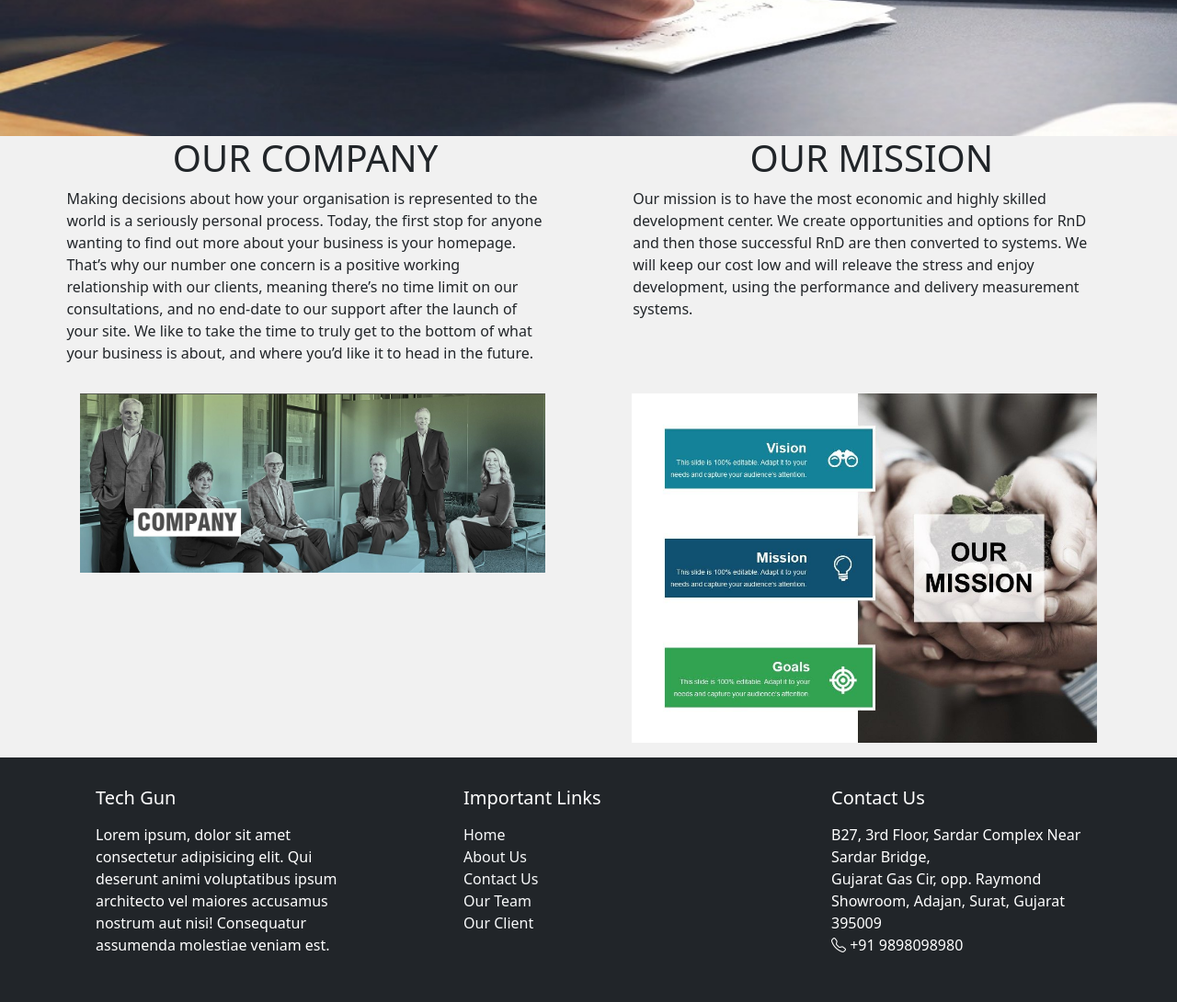
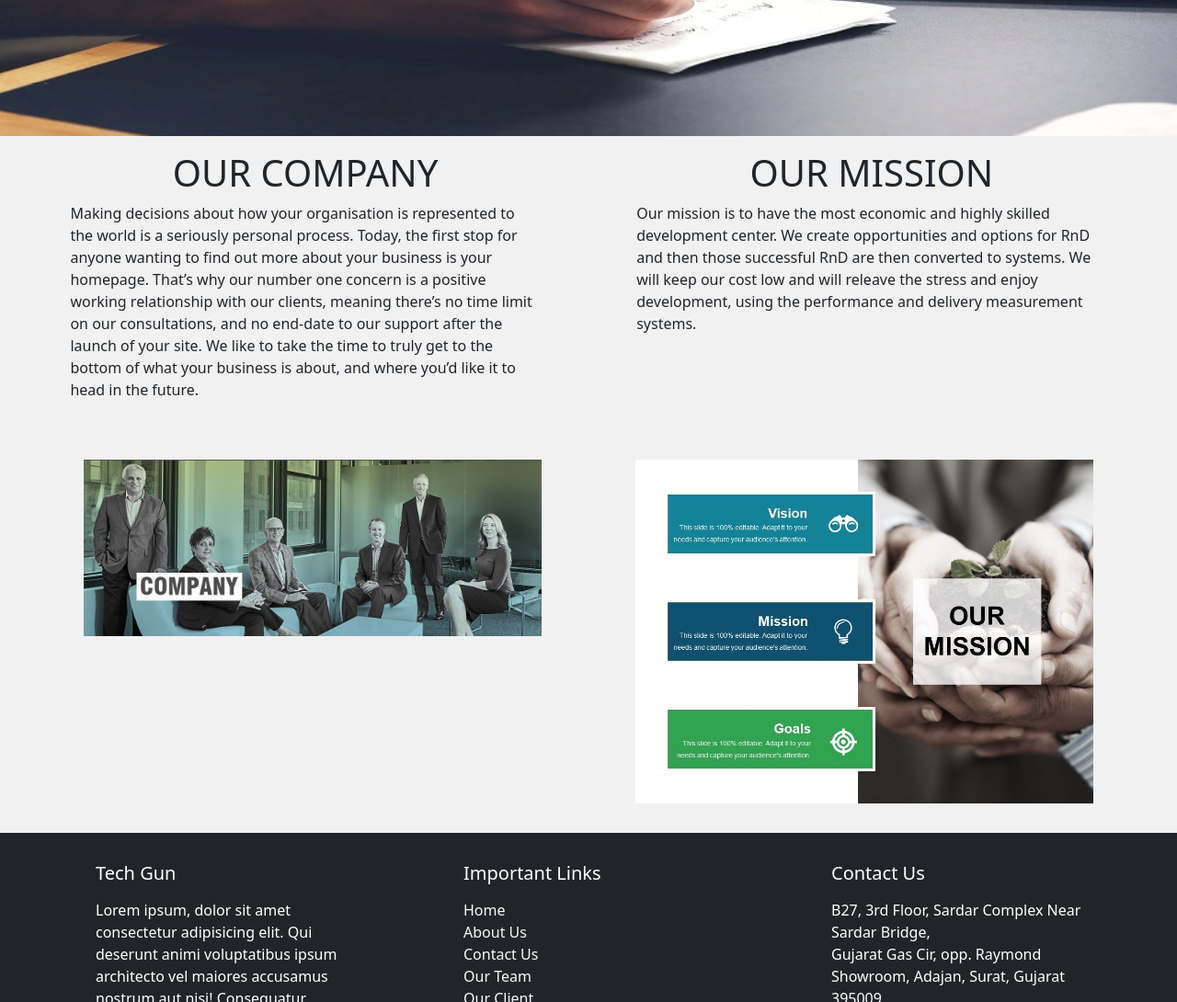
Before and after one commit to Irfanali10/web.github.io, a plain HTML site: page about.html in a window 1280 px wide. Shown: the part 332-1422 px from the top of the page at 92% size. Drawn offline with nearby package versions, Linux system fonts and the light colour scheme.

Commit message:
Update about.html

```diff
--- a/about.html
+++ b/about.html
@@ -77,19 +77,19 @@
 
     <!-- container -->
     <div class="row  justify-content-evenly" style="background-color: #f1f1f1;">
-        <div class="col-md-5">
+        <div class="col-md-5 p-3">
             <h1 class="text-center">OUR COMPANY</h1>
             <p>Making decisions about how your organisation is represented to the world is a seriously personal process. Today, the first stop for anyone wanting to find out more about your business is your homepage. That’s why our number one concern is a positive working relationship with our clients, meaning there’s no time limit on our consultations, and no end-date to our support after the launch of your site. We like to take the time to truly get to the bottom of what your business is about, and where you’d like it to head in the future.</p>
         </div>
-        <div class="col-md-5">
+        <div class="col-md-5 p-3">
         <h1 class="text-center">OUR MISSION</h1>
         <P>Our mission is to have the most economic and highly skilled development center. We create opportunities and options for RnD and then those successful RnD are then converted to systems. We will keep our cost low and will releave the stress and enjoy development, using the performance and delivery measurement systems.</P>
     </div>
     <div class="row  justify-content-evenly p-3" style="background-color: #f1f1f1;">
-        <div class="col-md-5">
+        <div class="col-md-5 p-3">
             <img src="/web.github.io/images/Company.jpg" alt="company" class="img-fluid">
         </div>
-        <div class="col-md-5">
+        <div class="col-md-5 p-3">
        <img src="/web.github.io/images/mission.jpg" alt="mission" class="img-fluid">
 
     </div>
```
